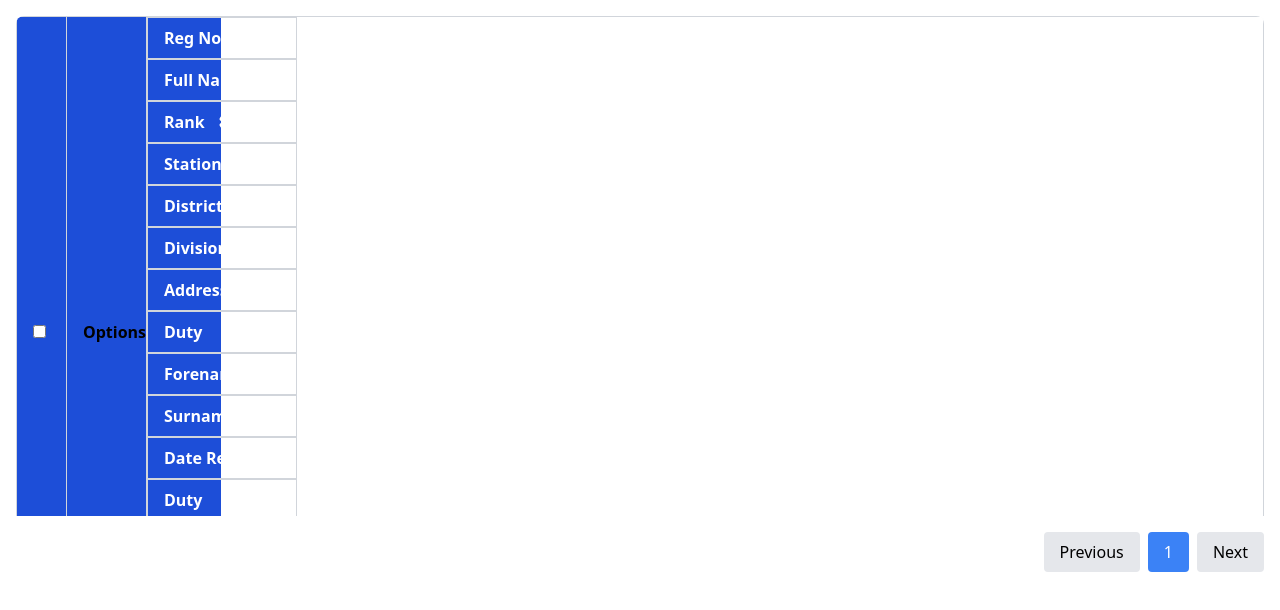
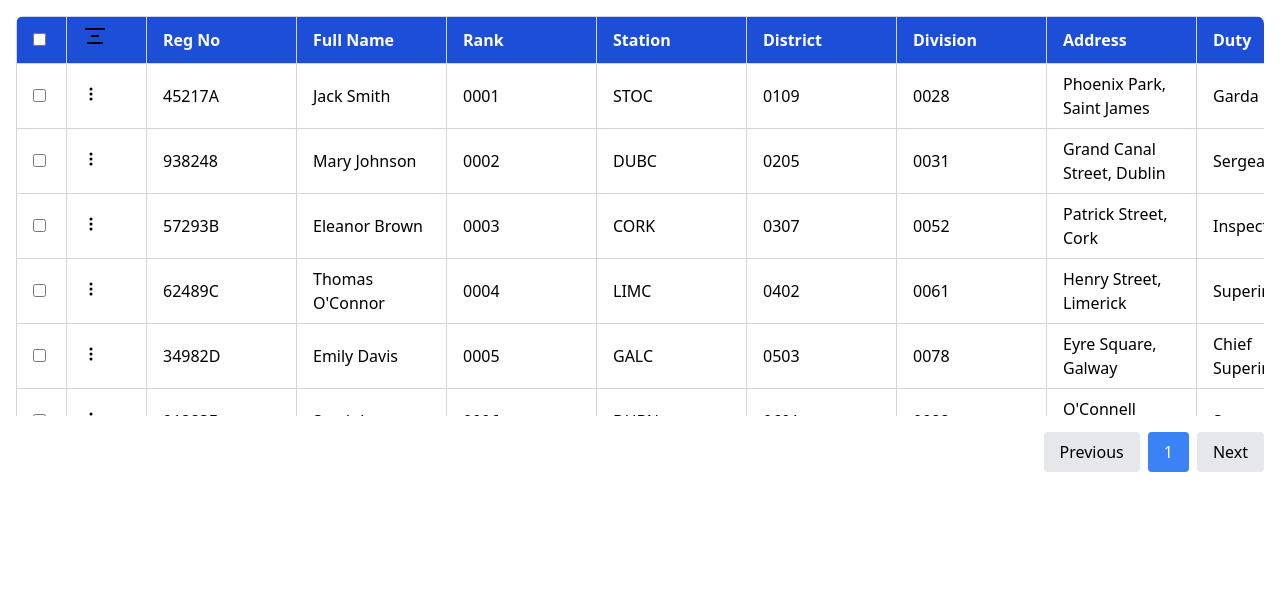
Before and after one commit to rahmatshah1310/react-workspace, a React (Vite) app: page / in a window 1280 px wide. Shown: the top 610 px of the page. Built offline with nearby package versions, Linux system fonts and the light colour scheme.

Commit message:
features/added modal to filter added search also delete column checkbox

```diff
--- a/src/assets/icons/Icons.jsx
+++ b/src/assets/icons/Icons.jsx
@@ -19,9 +19,36 @@ export const ThreeDots = ({ className }) => {
       className={className}
       viewBox='0 0 16 16'
       xmlns='http://www.w3.org/2000/svg'
-      fill='#000000'
-      class='bi bi-three-dots-vertical'>
+      fill='#000000'>
       <path d='M9.5 13a1.5 1.5 0 1 1-3 0 1.5 1.5 0 0 1 3 0zm0-5a1.5 1.5 0 1 1-3 0 1.5 1.5 0 0 1 3 0zm0-5a1.5 1.5 0 1 1-3 0 1.5 1.5 0 0 1 3 0z' />
     </svg>
   );
 };
+
+export const FilterIcon = ({ className }) => {
+  return (
+    <svg
+      xmlns='http://www.w3.org/2000/svg'
+      width='24'
+      height='24'
+      fill='currentColor'
+      viewBox='0 0 24 24'>
+      <path d='M3 5h18c.55 0 1-.45 1-1s-.45-1-1-1H3c-.55 0-1 .45-1 1s.45 1 1 1zm6 7h6c.55 0 1-.45 1-1s-.45-1-1-1H9c-.55 0-1 .45-1 1s.45 1 1 1zm-4 7h14c.55 0 1-.45 1-1s-.45-1-1-1H5c-.55 0-1 .45-1 1s.45 1 1 1z' />
+    </svg>
+  );
+};
+
+export const SearchIcon = ({ className }) => {
+  return (
+    <svg
+      className={className}
+      xmlns='http://www.w3.org/2000/svg'
+      x='0px'
+      y='0px'
+      width='100'
+      height='100'
+      viewBox='0 0 30 30'>
+      <path d='M 13 3 C 7.4886661 3 3 7.4886661 3 13 C 3 18.511334 7.4886661 23 13 23 C 15.396652 23 17.59741 22.148942 19.322266 20.736328 L 25.292969 26.707031 A 1.0001 1.0001 0 1 0 26.707031 25.292969 L 20.736328 19.322266 C 22.148942 17.59741 23 15.396652 23 13 C 23 7.4886661 18.511334 3 13 3 z M 13 5 C 17.430666 5 21 8.5693339 21 13 C 21 17.430666 17.430666 21 13 21 C 8.5693339 21 5 17.430666 5 13 C 5 8.5693339 8.5693339 5 13 5 z'></path>
+    </svg>
+  );
+};
--- a/src/components/constant/Constant.jsx
+++ b/src/components/constant/Constant.jsx
@@ -156,10 +156,6 @@ export const columns = [
   "Forename",
   "Surname",
   "Date Retired",
-  "Duty",
-  "Forename",
-  "Surname",
-  "Date Retired",
 ];
 
 export const data = [
@@ -233,46 +229,19 @@ export const data = [
     Surname: "Davis",
     "Date Retired": "30/06/2042",
   },
+  // Add the new row here
   {
     id: 6,
-    "Reg No": "34982D",
-    "Full Name": "Emily Davis",
-    Rank: "0005",
-    Station: "GALC",
-    District: "0503",
-    Division: "0078",
-    Address: "Eyre Square, Galway",
-    Duty: "Chief Superintendent",
-    Forename: "Emily",
-    Surname: "Davis",
-    "Date Retired": "30/06/2042",
-  },
-  {
-    id: 7,
-    "Reg No": "34982D",
-    "Full Name": "Emily Davis",
-    Rank: "0005",
-    Station: "GALC",
-    District: "0503",
-    Division: "0078",
-    Address: "Eyre Square, Galway",
-    Duty: "Chief Superintendent",
-    Forename: "Emily",
-    Surname: "Davis",
-    "Date Retired": "30/06/2042",
-  },
-  {
-    id: 8,
-    "Reg No": "34982D",
-    "Full Name": "Emily Davis",
-    Rank: "0005",
-    Station: "GALC",
-    District: "0503",
-    Division: "0078",
-    Address: "Eyre Square, Galway",
-    Duty: "Chief Superintendent",
-    Forename: "Emily",
-    Surname: "Davis",
-    "Date Retired": "30/06/2042",
+    "Reg No": "91283E",
+    "Full Name": "Sarah Lee",
+    Rank: "0006",
+    Station: "DUBN",
+    District: "0601",
+    Division: "0082",
+    Address: "O'Connell Street, Dublin",
+    Duty: "Sergeant",
+    Forename: "Sarah",
+    Surname: "Lee",
+    "Date Retired": "15/03/2046",
   },
 ];
--- /dev/null
+++ b/src/components/modal/FilterModal.jsx
@@ -0,0 +1,59 @@
+/** @format */
+
+import React, { useState } from "react";
+import { SearchIcon } from "../../assets/icons/Icons";
+
+const FilterModal = ({
+  showModal,
+  filterSearch,
+  setFilterSearch,
+  columns,
+  initialColumns,
+  handleColumnToggle,
+  closeModal,
+}) => {
+  const handleSearchChange = (e) => {
+    setFilterSearch(e.target.value);
+  };
+
+  return (
+    showModal && (
+      <div
+        className='modal-overlay fixed inset-0 bg-black bg-opacity-50 '
+        onClick={closeModal}>
+        <div className='bg-white p-2 rounded shadow-lg w-56 max-h-[200px] overflow-y-auto mt-16 ml-16'>
+          <div className='relative'>
+            <input
+              type='text'
+              value={filterSearch}
+              onChange={handleSearchChange}
+              className='p-2 pr-10 pl-4 border border-gray-300 rounded w-full mb-4'
+            />
+            <SearchIcon className='absolute right-3 top-1/2 transform -translate-y-1/2 w-5 h-5 text-gray-500' />
+          </div>
+          <ul>
+            {initialColumns
+              .filter((col) =>
+                col.toLowerCase().includes(filterSearch.toLowerCase())
+              )
+              .map((col, index) => (
+                <li
+                  key={index}
+                  className='flex justify-start items-center p-2'>
+                  <input
+                    type='checkbox'
+                    checked={columns.includes(col)}
+                    onChange={(e) => handleColumnToggle(col, e.target.checked)}
+                    className='mr-2'
+                  />
+                  <span>{col}</span>
+                </li>
+              ))}
+          </ul>
+        </div>
+      </div>
+    )
+  );
+};
+
+export default FilterModal;
--- a/src/components/table/PaginatedTable.jsx
+++ b/src/components/table/PaginatedTable.jsx
@@ -1,22 +1,21 @@
 /** @format */
 
 import React, { useState } from "react";
-import { SelectIcon, ThreeDots } from "../../assets/icons/Icons";
+import { FilterIcon, ThreeDots } from "../../assets/icons/Icons";
 import { columns as initialColumns, data } from "../constant/Constant";
+import FilterModal from "../modal/FilterModal";
 
 const PaginatedTable = () => {
   const [currentPage, setCurrentPage] = useState(1);
   const [selectedRows, setSelectedRows] = useState([]);
-  const [editRowId, setEditRowId] = useState(null);
-  const [editValue, setEditValue] = useState("");
-  const [columns, setColumns] = useState(initialColumns);
+  const [columns, setColumns] = useState([...new Set(initialColumns)]);
   const [showModal, setShowModal] = useState(false);
-  const [modalContent, setModalContent] = useState(null);
+  const [filterSearch, setFilterSearch] = useState("");
+  const [editingRegNo, setEditingRegNo] = useState(null);
+  const [editedRegNoValue, setEditedRegNoValue] = useState("");
   const rowsPerPage = 10;
-  const [draggedColumnIndex, setDraggedColumnIndex] = useState(null);
 
   const totalPages = Math.ceil(data.length / rowsPerPage);
-
   const currentRows = data.slice(
     (currentPage - 1) * rowsPerPage,
     currentPage * rowsPerPage
@@ -42,60 +41,61 @@ const PaginatedTable = () => {
     }
   };
 
-  const handleEditCellChange = (id, column, value) => {
-    const rowIndex = data.findIndex((row) => row.id === id);
-    if (rowIndex !== -1) {
-      data[rowIndex][column] = value;
-    }
-  };
-
-  const handleOptionsClick = (row) => {
-    setModalContent(row);
+  const handleFilterClick = () => {
     setShowModal(true);
   };
 
   const closeModal = () => {
     setShowModal(false);
-    setModalContent(null);
+    setFilterSearch("");
   };
 
-  const handleDragStart = (index) => {
-    setDraggedColumnIndex(index);
+  const handleColumnToggle = (columnName, checked) => {
+    if (checked) {
+      setColumns((prev) => [...prev, columnName]);
+    } else {
+      setColumns((prev) => prev.filter((col) => col !== columnName));
+    }
   };
 
-  const handleDragOver = (event) => {
-    event.preventDefault();
+  const handleEditRegNo = (id, currentValue) => {
+    setEditingRegNo(id);
+    setEditedRegNoValue(currentValue);
   };
 
-  const handleDrop = (index) => {
-    if (draggedColumnIndex === null || draggedColumnIndex === index) return;
-
-    const reorderedColumns = [...columns];
-    const [removed] = reorderedColumns.splice(draggedColumnIndex, 1);
-    reorderedColumns.splice(index, 0, removed);
-    setColumns(reorderedColumns);
-
-    setDraggedColumnIndex(null);
+  const handleSaveRegNo = () => {
+    const updatedRows = currentRows.map((row) =>
+      row.id === editingRegNo ? { ...row, regNo: editedRegNoValue } : row
+    );
+    setEditingRegNo(null);
+    setEditedRegNoValue("");
+    console.log(updatedRows);
   };
 
-  // Define which column names should have the SelectIcon
-  const columnsWithIcons = ["Full Name", "Rank", "District", "Address"];
+  // Drag and Drop Logic
+  const handleDragStart = (e, index) => {
+    e.dataTransfer.setData("draggedIndex", index);
+  };
 
-  const renderColumnIcon = (colName) => {
-    if (columnsWithIcons.includes(colName)) {
-      return <SelectIcon className='w-6 h-6 ml-2' />;
-    }
-    return null;
+  const handleDrop = (e, index) => {
+    const draggedIndex = e.dataTransfer.getData("draggedIndex");
+    const updatedColumns = [...columns];
+    const draggedColumn = updatedColumns.splice(draggedIndex, 1)[0];
+    updatedColumns.splice(index, 0, draggedColumn);
+    setColumns(updatedColumns);
+  };
+
+  const handleDragOver = (e) => {
+    e.preventDefault();
   };
 
   return (
     <div className='p-4'>
-      <div className='h-[500px] overflow-y-auto'>
+      <div className='h-[400px] overflow-y-auto'>
         <div className='relative overflow-x-auto shadow-md sm:rounded-lg'>
           <table className='w-full border-collapse border rounded-lg border-gray-300 table-fixed'>
             <thead>
               <tr className='bg-blue-700'>
-                {/* Checkbox Column */}
                 <th className='border border-gray-300 px-4 py-2 text-left w-[50px]'>
                   <input
                     type='checkbox'
@@ -105,21 +105,31 @@ const PaginatedTable = () => {
                     )}
                   />
                 </th>
-                {/* Options Column */}
-                <th className='border border-gray-300 px-4 py-2 text-left w-[80px]'>
-                  Options
+                <th className='border border-gray-300 px-4 py-2 text-left w-[80px] '>
+                  <button onClick={handleFilterClick}>
+                    <FilterIcon />
+                  </button>
+                  <FilterModal
+                    showModal={showModal}
+                    filterSearch={filterSearch}
+                    setFilterSearch={setFilterSearch}
+                    columns={columns}
+                    initialColumns={initialColumns}
+                    handleColumnToggle={handleColumnToggle}
+                    closeModal={closeModal}
+                  />
                 </th>
-                {/* Other Columns */}
                 {columns.map((col, index) => (
                   <th
                     key={index}
+                    className='border border-gray-300 px-4 py-2 text-white text-left w-[150px]'
                     draggable
-                    onDragStart={() => handleDragStart(index)}
+                    onDragStart={(e) => handleDragStart(e, index)}
                     onDragOver={handleDragOver}
-                    onDrop={() => handleDrop(index)}
-                    className='border border-gray-300 px-4 py-2 text-white text-left cursor-grab w-[150px] flex items-center justify-start'>
-                    <span>{col}</span>
-                    {renderColumnIcon(col)}
+                    onDrop={(e) => handleDrop(e, index)}
+                    style={{ cursor: "move" }} // Added cursor style for drag-and-drop
+                  >
+                    {col}
                   </th>
                 ))}
               </tr>
@@ -129,8 +139,7 @@ const PaginatedTable = () => {
                 <tr
                   key={row.id}
                   className='hover:bg-gray-100'>
-                  {/* Checkbox Column */}
-                  <td className='border border-gray-300 px-4 py-2 w-[50px]'>
+                  <td className='border border-gray-300 px-4 py-2 w-[150px]'>
                     <input
                       type='checkbox'
                       checked={selectedRows.includes(row.id)}
@@ -139,35 +148,44 @@ const PaginatedTable = () => {
                       }
                     />
                   </td>
-                  {/* Options Column */}
-                  <td className='border border-gray-300 px-4 py-2 w-[80px]'>
-                    <button onClick={() => handleOptionsClick(row)}>
-                      <ThreeDots className='w-4 h-4' />
+                  <td className='border border-gray-300 px-4 py-2 w-[150px]'>
+                    <button>
+                      <ThreeDots className='w-4 h-4 text-black' />
                     </button>
                   </td>
-                  {/* Other Columns */}
                   {columns.map((col, colIndex) => (
                     <td
                       key={colIndex}
-                      className={`border border-gray-300 px-4 py-2 w-[150px] ${
-                        col === "Address" ? "truncate" : ""
+                      className={`border border-gray-300 px-4 py-2 w-[70px] ${
+                        col === "address" ? "truncate" : ""
                       }`}>
-                      {col === "Reg No" ? (
+                      {col === "regNo" ? (
+                        editingRegNo === row.id ? (
+                          <div className='flex items-center space-x-2'>
                             <input
                               type='text'
-                          value={row[col] || ""}
+                              value={editedRegNoValue}
                               onChange={(e) =>
-                            handleEditCellChange(row.id, col, e.target.value)
+                                setEditedRegNoValue(e.target.value)
                               }
-                          className='p-1 w-full outline-none hover:outline-none'
+                              className='border border-gray-300 px-2 py-1 rounded'
                             />
-                      ) : col === "Address" ? (
-                        <div
-                          className='overflow-hidden whitespace-nowrap text-ellipsis'
-                          style={{ maxWidth: "200px" }}
-                          title={row[col]}>
-                          {row[col]}
+                            <button
+                              onClick={handleSaveRegNo}
+                              className='bg-blue-500 text-white px-2 py-1 rounded'>
+                              Save
+                            </button>
                           </div>
+                        ) : (
+                          <div className='flex items-center space-x-2'>
+                            <span>{row.regNo}</span>
+                            <button
+                              onClick={() => handleEditRegNo(row.id, row.regNo)}
+                              className='text-blue-500'>
+                              Edit
+                            </button>
+                          </div>
+                        )
                       ) : (
                         row[col] || ""
                       )}
@@ -179,7 +197,6 @@ const PaginatedTable = () => {
           </table>
         </div>
       </div>
-      {/* Pagination */}
       <div className='mt-4 flex justify-end space-x-2'>
         <button
           onClick={() => setCurrentPage((prev) => Math.max(prev - 1, 1))}
@@ -206,20 +223,6 @@ const PaginatedTable = () => {
           Next
         </button>
       </div>
-      {/* Modal */}
-      {showModal && (
-        <div className='fixed inset-0 flex items-center justify-center bg-black bg-opacity-50'>
-          <div className='bg-white p-6 rounded shadow-lg'>
-            <h2 className='text-lg font-semibold mb-4'>Row Options</h2>
-            <pre>{JSON.stringify(modalContent, null, 2)}</pre>
-            <button
-              onClick={closeModal}
-              className='mt-4 px-4 py-2 bg-red-500 text-white rounded'>
-              Close
-            </button>
-          </div>
-        </div>
-      )}
     </div>
   );
 };
```
Lines whose indentation alone changed are shown as unchanged.
